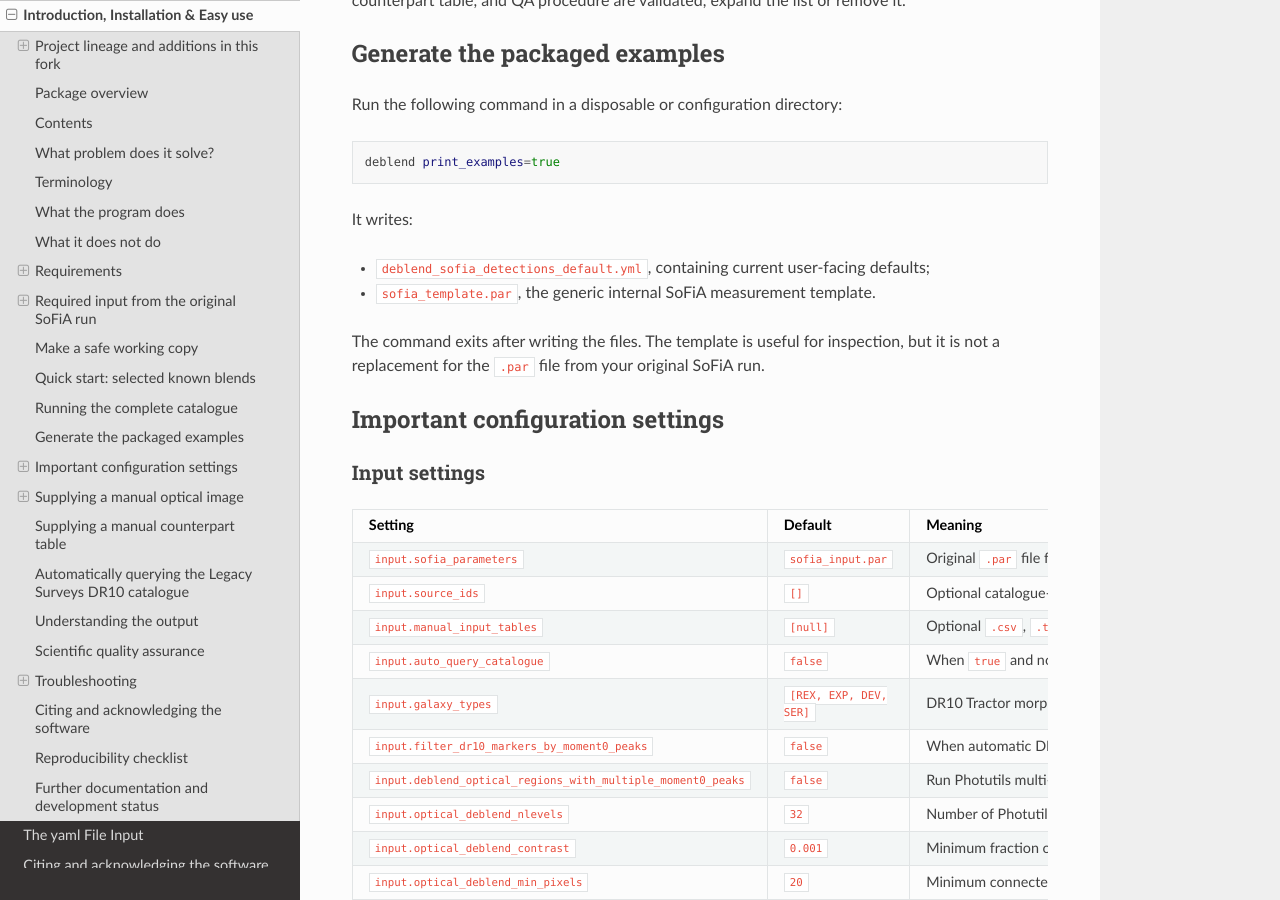
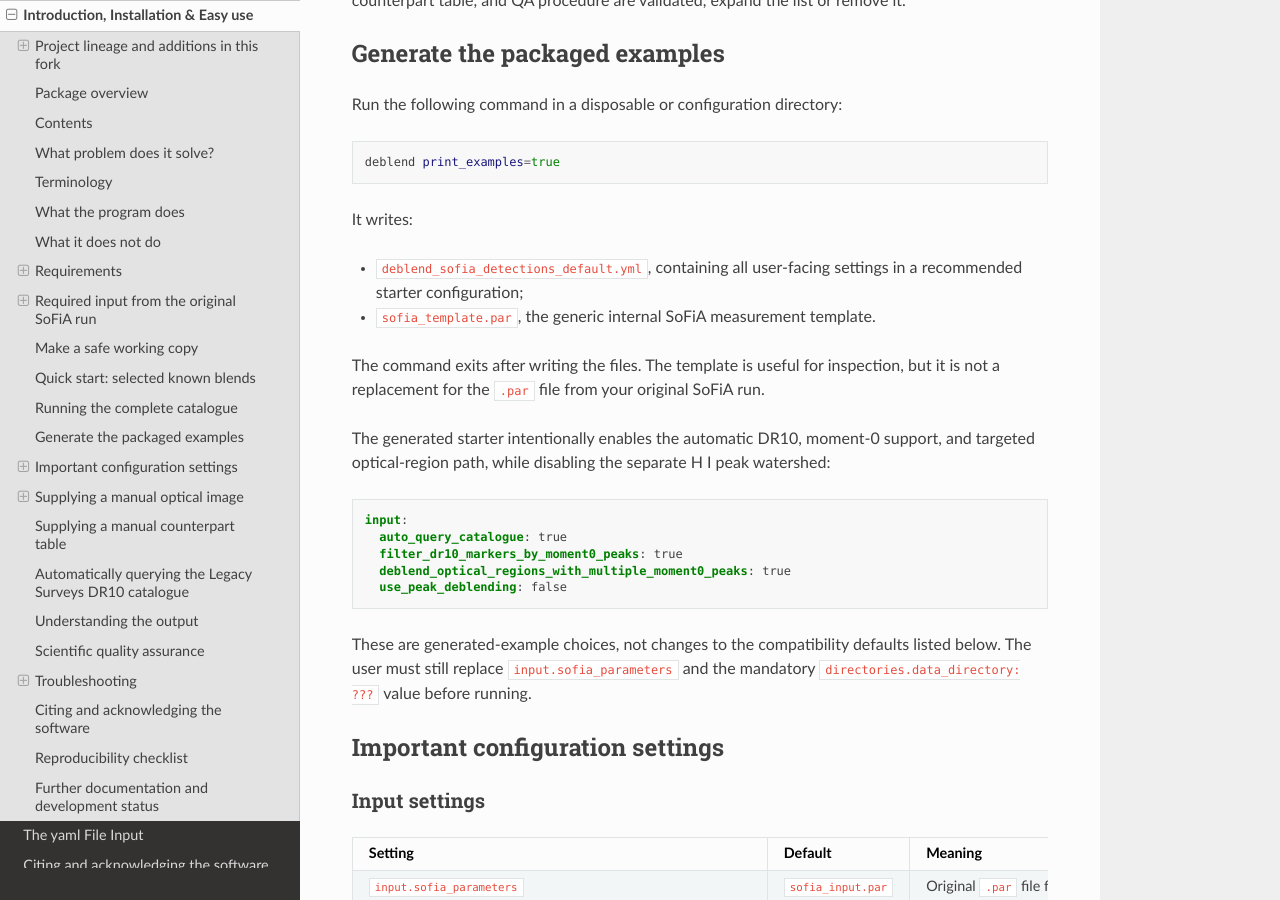
Before and after one commit to PeterKamphuis/deblend_sofia_detections, a Sphinx documentation site: the page built from docs/source/readme.md, in a window 1280 px wide and 900 px high, scrolled down 11377 px. Built offline with Sphinx 7.4.7 and the Read the Docs theme 3.1.0, drawn with Linux system fonts in a browser that asks for light colours; pages that are not in the unit, such as notebooks, are missing from menus.

Commit message:
Use recommended settings in generated configuration

````diff
--- a/README.md
+++ b/README.md
@@ -555,11 +555,27 @@ deblend print_examples=true
 
 It writes:
 
-- `deblend_sofia_detections_default.yml`, containing current user-facing defaults;
+- `deblend_sofia_detections_default.yml`, containing all user-facing settings in
+  a recommended starter configuration;
 - `sofia_template.par`, the generic internal SoFiA measurement template.
 
 The command exits after writing the files. The template is useful for inspection,
 but it is not a replacement for the `.par` file from your original SoFiA run.
+
+The generated starter intentionally enables the automatic DR10, moment-0 support,
+and targeted optical-region path, while disabling the separate H I peak watershed:
+
+```yaml
+input:
+  auto_query_catalogue: true
+  filter_dr10_markers_by_moment0_peaks: true
+  deblend_optical_regions_with_multiple_moment0_peaks: true
+  use_peak_deblending: false
+```
+
+These are generated-example choices, not changes to the compatibility defaults
+listed below. The user must still replace `input.sofia_parameters` and the
+mandatory `directories.data_directory: ???` value before running.
 
 ## Important configuration settings
 
````
Also changed, not shown: docs/source/Advanced.rst (+8 -0 lines), 2 other files.
